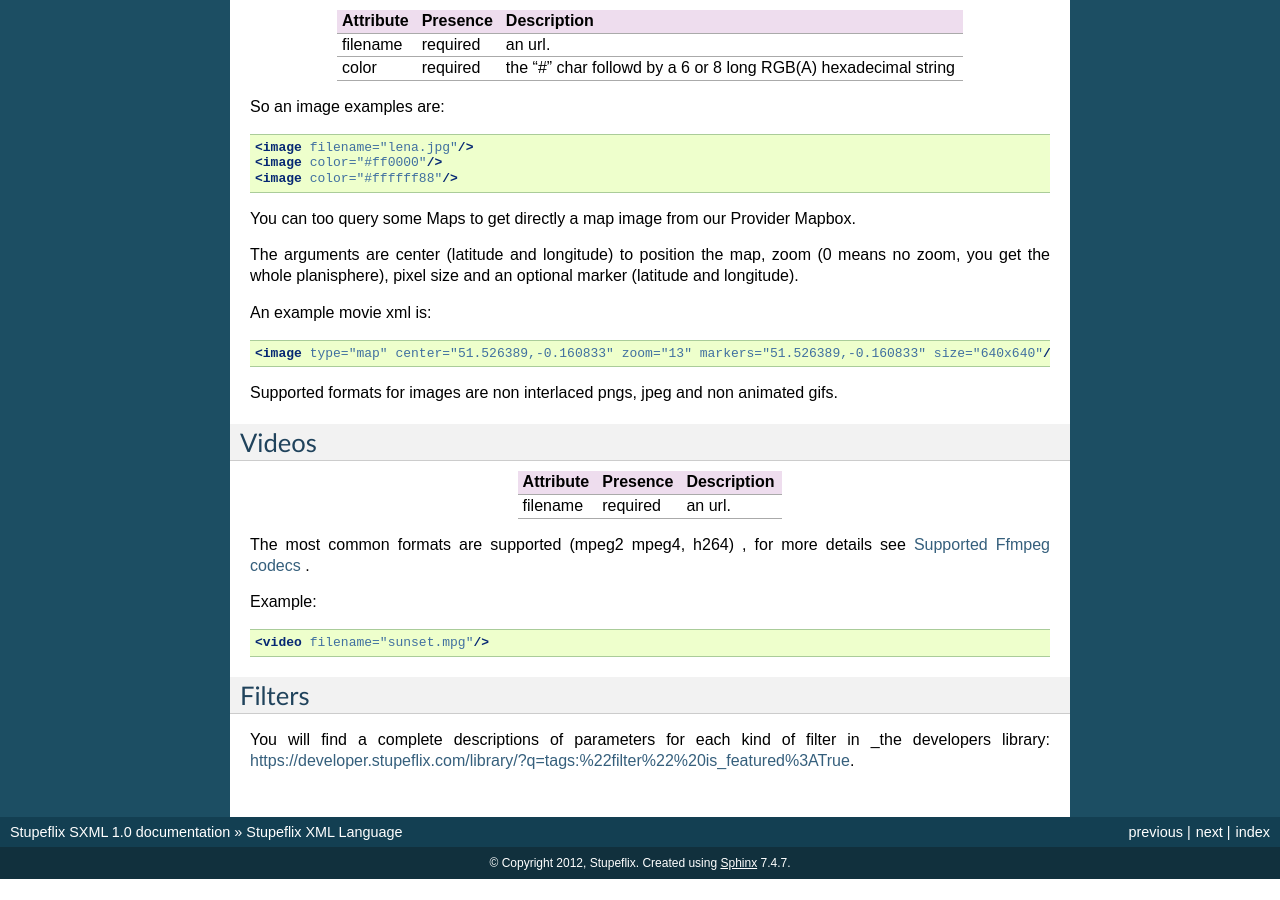
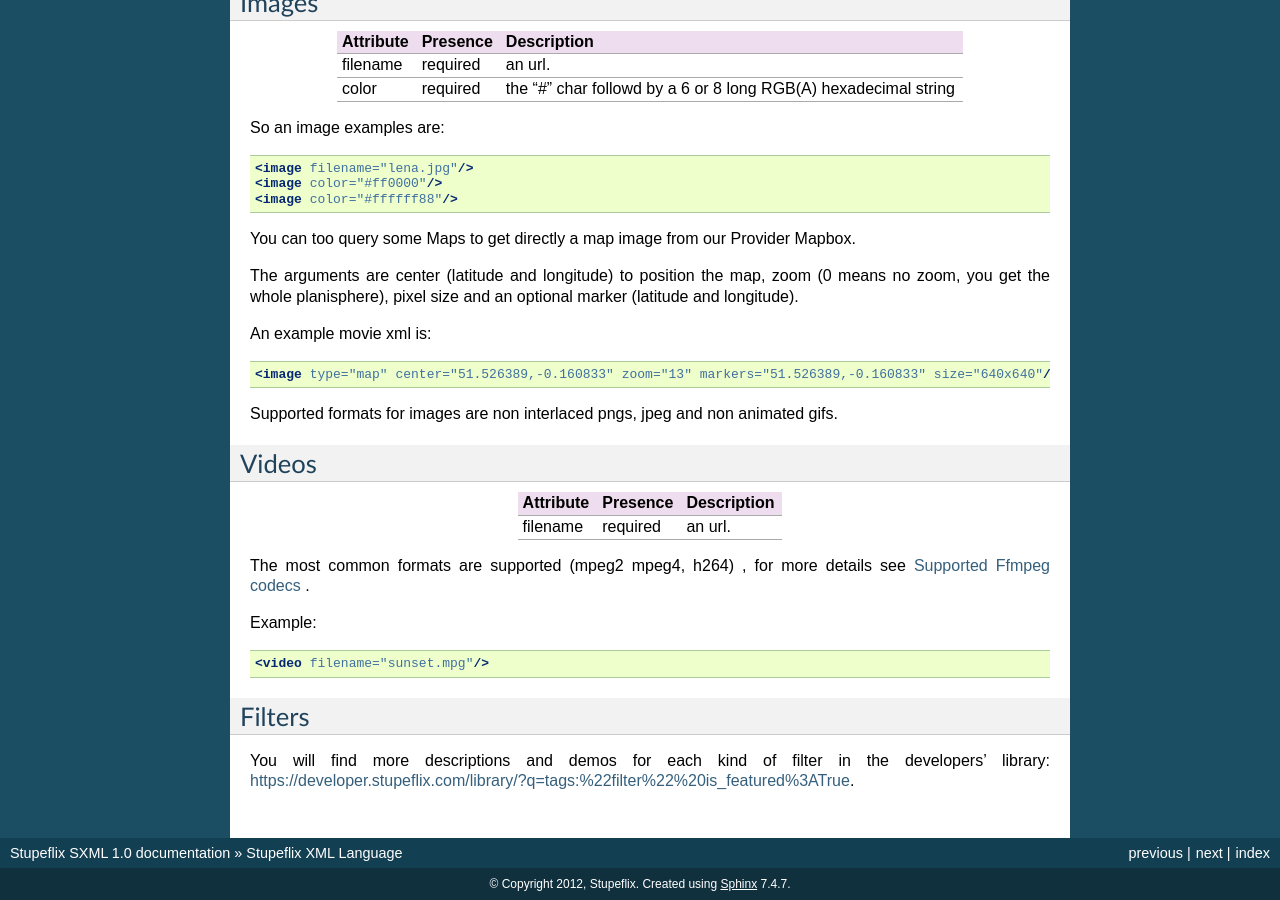
Before and after one commit to Stupeflix/stupeflix-sxml-doc, a Sphinx documentation site: the page built from docs/language.rst, in a window 1280 px wide and 900 px high, scrolled down 2706 px. Built offline with Sphinx 7.4.7, drawn with Linux system fonts in a browser that asks for light colours; before the commit the page ends 3585 px from its top, so only the background shows below that; some of the changed text lies outside the part shown.

Commit message:
Update language.rst

```diff
--- a/docs/language.rst
+++ b/docs/language.rst
@@ -95,7 +95,7 @@
 
   <text type="legend">Here is the text to be displayed</text>
 
-Here is the list of available text effects : :doc:`tutorial/04_text_effects`. And here is the `list of available fonts <https://developer.stupeflix.com/library/?q=fonts%20is_featured%3ATrue>`_.
+Here is the list of available text effects : :doc:`tutorial/04_text_effects`. And here are demos of available the fonts : https://developer.stupeflix.com/library/?q=fonts%20is_featured%3ATrue
 
 Audio
 -----
@@ -194,4 +194,4 @@
 Filters
 -------
 
-You will find a complete descriptions of parameters for each kind of filter in _the developers library: https://developer.stupeflix.com/library/?q=tags:%22filter%22%20is_featured%3ATrue.
+You will find more descriptions and demos for each kind of filter in the developers' library: https://developer.stupeflix.com/library/?q=tags:%22filter%22%20is_featured%3ATrue.
```
